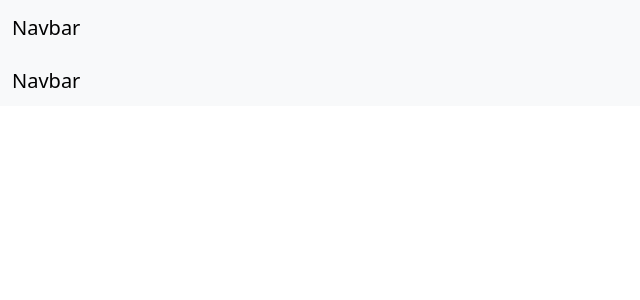
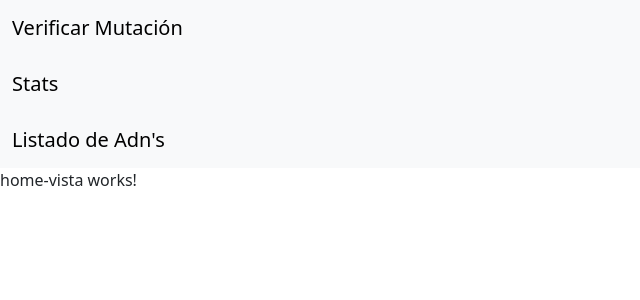
Before and after one commit to Marcos-Ruiz1/Adn-Frontend, an Angular app: page / in a window 1280 px wide. Shown: the top 300 px of the page, without its empty margins (0-640 px from the left). Built offline with nearby package versions, Linux system fonts and the light colour scheme.

Commit message:
feat(Rutas): Se agregaron las rutas para acceder a las vistas desde la barra de navegación

```diff
--- a/src/app/app.html
+++ b/src/app/app.html
@@ -1,3 +1,5 @@
 <!--<app-adn-home-vista></app-adn-home-vista>-->
 
 <app-navbar></app-navbar>
+
+<router-outlet></router-outlet>
--- a/src/app/app.routes.ts
+++ b/src/app/app.routes.ts
@@ -1,3 +1,30 @@
 import { Routes } from '@angular/router';
+import { HomeVista } from './vistas/home-vista/home-vista';
+import {MutacionVista} from './vistas/mutacion-vista/mutacion-vista';
+import {ListadosVista} from './vistas/listados-vista/listados-vista';
+import {StatsVista} from './vistas/stats-vista/stats-vista';
 
-export const routes: Routes = [];
+
+export const routes: Routes = [
+
+    {
+    path: '',
+    component: HomeVista,
+  },
+  {
+    path: 'mutacion',
+    component: MutacionVista,
+  },
+  {
+    path: 'listados',
+    component: ListadosVista,
+  },
+  {
+    path: 'stats',
+    component: StatsVista,
+  },
+  {
+    path: '**',
+    redirectTo: '',
+  }
+];
--- a/src/app/app.ts
+++ b/src/app/app.ts
@@ -5,7 +5,7 @@ import {Navbar} from "./compartidos/componentes/navbar/navbar";
 
 @Component({
   selector: 'app-root',
-  imports: [/*RouterOutletAdnHomeVista*/Navbar],
+  imports: [RouterOutlet,Navbar],
   templateUrl: './app.html',
   styleUrl: './app.css'
 })
--- a/src/app/compartidos/componentes/navbar/navbar.html
+++ b/src/app/compartidos/componentes/navbar/navbar.html
@@ -1,13 +1,18 @@
 <!-- As a link -->
 <nav class="navbar bg-body-tertiary">
   <div class="container-fluid">
-    <a class="navbar-brand" href="#">Navbar</a>
+    <a class="navbar-brand" routerLink="/mutacion">Verificar Mutación</a>
   </div>
 </nav>
 
-<!-- As a heading -->
 <nav class="navbar bg-body-tertiary">
   <div class="container-fluid">
-    <span class="navbar-brand mb-0 h1">Navbar</span>
+    <a class="navbar-brand" routerLink="/stats">Stats</a>
   </div>
 </nav>
+
+<nav class="navbar bg-body-tertiary">
+  <div class="container-fluid">
+    <a class="navbar-brand" routerLink="/listados">Listado de Adn's</a>
+  </div>
+</nav>
--- a/src/app/compartidos/componentes/navbar/navbar.ts
+++ b/src/app/compartidos/componentes/navbar/navbar.ts
@@ -1,8 +1,9 @@
 import { Component } from '@angular/core';
+import { RouterModule } from '@angular/router';
 
 @Component({
   selector: 'app-navbar',
-  imports: [],
+  imports: [RouterModule],
   templateUrl: './navbar.html',
   styleUrl: './navbar.css',
 })
```
